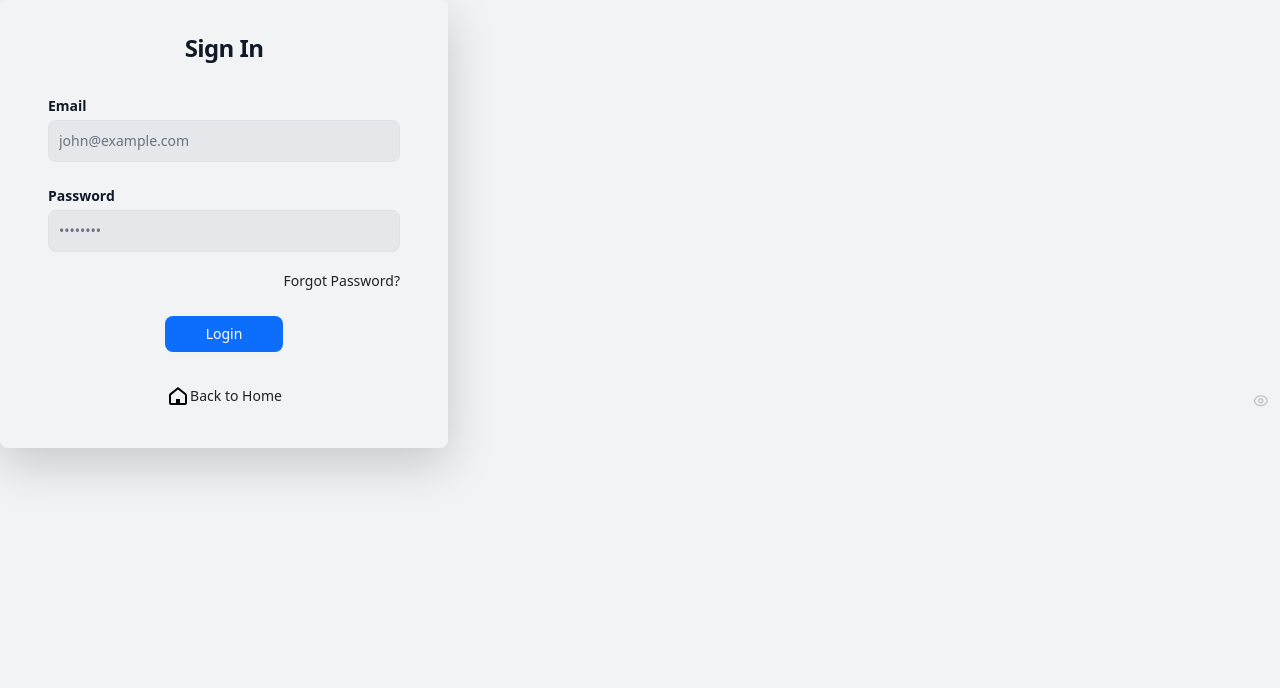
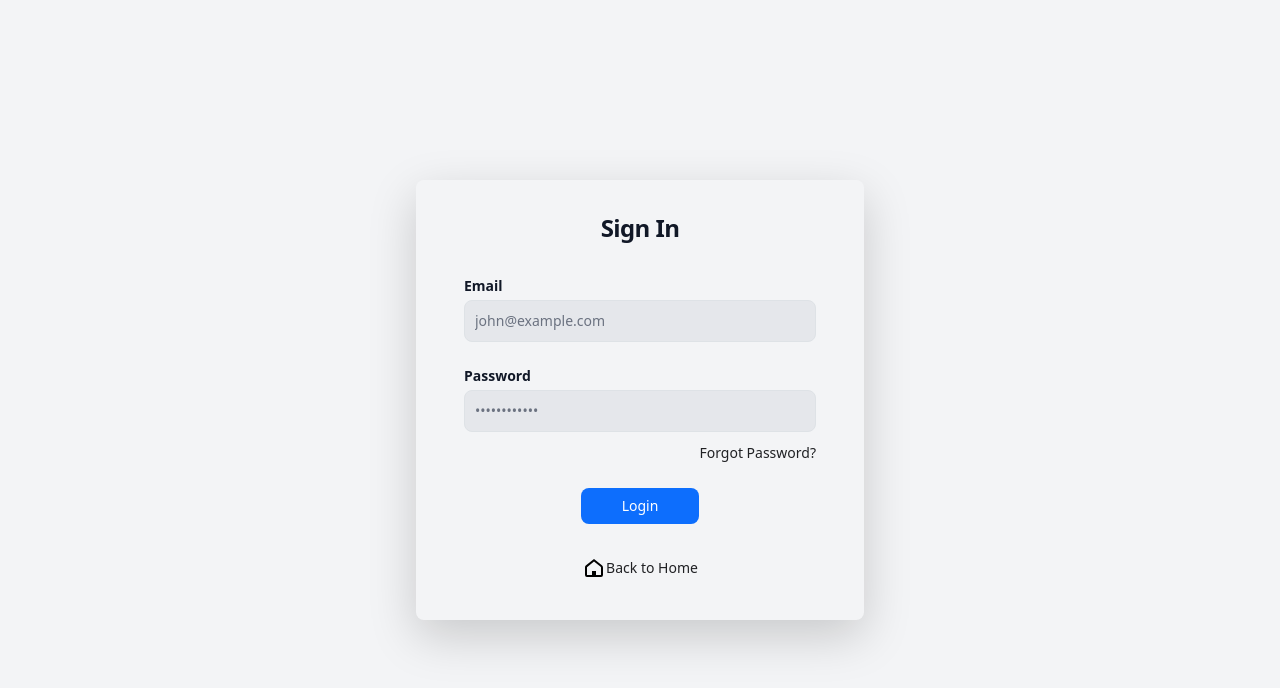
Before and after one commit to aashishxetri5/Kavach, a React (Create React App) app in the folder frontend/: page /login in a window 1280 px wide. Shown: the top 688 px of the page. Built offline with nearby package versions, Linux system fonts and the light colour scheme.

Commit message:
Login feature implemented.
on submitting credentials it is sent to backend then response is received. jwt token is saved in localstorage.

```diff
--- a/frontend/src/pages/LoginPage.jsx
+++ b/frontend/src/pages/LoginPage.jsx
@@ -1,15 +1,70 @@
-import React from "react";
-import { Link } from "react-router-dom";
+import React, { useState, useEffect } from "react";
+import { Link, useNavigate } from "react-router-dom";
+import axios from "axios";
+
+import Spinner from "../components/Spinner";
 
 const LoginPage = () => {
+  const [email, setEmail] = useState("");
+  const [password, setPassword] = useState("");
+  const [error, setError] = useState(null); // State for error messages
+  const [success, setSuccess] = useState(null); // State for success messages
+  const [loading, setLoading] = useState(true); // State for loading
+  const navigate = useNavigate();
+
+  useEffect(() => {
+    if (localStorage.getItem("token")) {
+      window.location.href = "/";
+    } else {
+      const timeoutId = setTimeout(() => {
+        setLoading(false); // Set loading to false after the delay
+      }, 2000); // 2 seconds delay for testing
+
+      return () => clearTimeout(timeoutId);
+
+      // setLoading(false);
+    }
+  }, [navigate]);
+
+  const handleFormSubmit = async (e) => {
+    e.preventDefault();
+    setError(null);
+    setSuccess(null);
+
+    try {
+      const response = await axios.post(`/api/auth/login`, {
+        email,
+        password,
+      });
+
+      const { success, message, token } = response.data.result;
+
+      if (success) {
+        localStorage.setItem("token", token);
+        setSuccess(message);
+        navigate("/");
+      } else {
+        setError(message);
+      }
+
+      console.log("Login Response:", response.data.result);
+    } catch (error) {
+      console.error("Error in handleFormSubmit:", error);
+      setError("Something went wrong!! Try again.");
+    }
+  };
+
+  if (loading) return <Spinner />;
+
   return (
+    <div className="h-screen flex justify-center items-center bg-gray-100">
       <div className="w-full max-w-md px-12 py-8 bg-white/[.95] rounded-lg shadow-lg">
         <section>
           <h1 className="text-xl font-bold leading-tight tracking-tight text-center text-gray-900 md:text-2xl">
             Sign In
           </h1>
           <br />
-        <form action="login" method="post" className="lato">
+          <form onSubmit={handleFormSubmit} className="lato">
             <div>
               <label
                 htmlFor="email"
@@ -19,17 +74,15 @@ const LoginPage = () => {
               </label>
               <input
                 type="email"
-              name="email"
                 id="email"
+                value={email}
                 className="bg-gray-200 border border-gray-300 text-gray-900 sm:text-sm rounded-lg block w-full p-2.5"
                 placeholder="john@example.com"
+                onChange={(e) => setEmail(e.target.value)}
                 required
               />
-            <span
-              className="block mb-1 text-sm text-red-700"
-              id="email-error-msg"
-            ></span>
             </div>
+
             <div className="mt-4">
               <label
                 htmlFor="password"
@@ -41,50 +94,34 @@ const LoginPage = () => {
                 type="password"
                 name="password"
                 id="password"
-              placeholder="••••••••"
+                value={password}
+                placeholder="••••••••••••"
                 className="bg-gray-200 border border-gray-300 text-gray-900 sm:text-sm rounded-lg block w-full p-2.5 pr-10"
+                onChange={(e) => setPassword(e.target.value)}
                 required
               />
+            </div>
+
+            <div className="">
               <span
-              className="block mb-3 text-sm text-red-700"
-              id="pwd-error-msg"
-            ></span>
-            <span
-              id="togglePassword"
-              className="password-toggle-icon absolute inset-y-0 right-0 flex items-center pr-3 cursor-pointer text-gray-700 dark:text-gray-300"
+                className="block mb-1 text-sm text-red-700 text-center mt-2"
+                id="error-msg"
               >
-              <svg
-                xmlns="http://www.w3.org/2000/svg"
-                fill="none"
-                viewBox="0 0 23 23"
-                strokeWidth="2"
-                stroke="#c2c2c2"
-                width="15"
-                height="15"
-              >
-                <path
-                  strokeLinecap="round"
-                  strokeLinejoin="round"
-                  d="M2.036 12.322a1.012 1.012 0 010-.639C3.423 7.51 7.36 4.5 12 4.5c4.638 0 8.573 3.007 9.963 7.178.07.207.07.431 0 .639C20.577 16.49 16.64 19.5 12 19.5c-4.638 0-8.573-3.007-9.963-7.178z"
-                />
-                <path
-                  strokeLinecap="round"
-                  strokeLinejoin="round"
-                  d="M15 12a3 3 0 11-6 0 3 3 0 016 0z"
-                />
-              </svg>
+                {error && <p style={{ color: "red" }}>{error}</p>}
               </span>
             </div>
+
             <div className="flex items-center justify-end">
               <div className="forgotpwd">
-              <a
-                href="#"
+                <Link
+                  to="#"
                   className="text-sm font-light text-gray-700 hover:underline"
                 >
                   Forgot Password?
-              </a>
+                </Link>
               </div>
             </div>
+
             <div className="mt-4 flex justify-center">
               <button
                 type="submit"
@@ -94,9 +131,10 @@ const LoginPage = () => {
               </button>
             </div>
           </form>
+
           <div className="mt-4 flex justify-center">
-          <a
-            href="/"
+            <Link
+              to="/"
               className="text-gray-800 font-medium rounded-lg text-sm px-4 py-2 flex justify-center items-center underline hover:bg-gray-200/[.5] transition ease-in-out hover:scale-110"
             >
               <svg
@@ -111,9 +149,10 @@ const LoginPage = () => {
                 ></path>
               </svg>
               Back to Home
-          </a>
+            </Link>
           </div>
         </section>
+      </div>
     </div>
   );
 };
```
Lines whose indentation alone changed are shown as unchanged.
